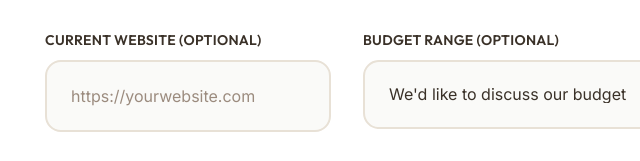
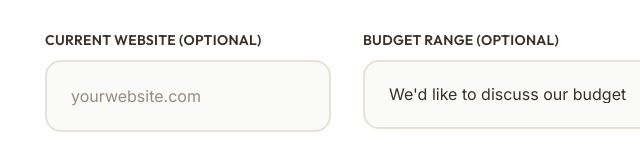
Before and after one commit to Ohlluu/Ohlluu, a website: page index.html in a window 1280 px wide. Shown: the part 9469-9630 px from the top of the page, 640-1280 px from the left. Drawn offline with Linux system fonts and the light colour scheme; animation ran at ten frames a second.

Commit message:
Accept website addresses without a URL scheme in contact form

```diff
--- a/index.html
+++ b/index.html
@@ -875,7 +875,7 @@
                         <div class="form-row">
                             <div class="form-group">
                                 <label for="website" class="form-label">Current Website (Optional)</label>
-                                <input type="url" id="website" name="website" class="form-input" maxlength="500" placeholder="https://yourwebsite.com">
+                                <input type="text" inputmode="url" autocomplete="url" id="website" name="website" class="form-input" maxlength="500" placeholder="yourwebsite.com">
                             </div>
                             <div class="form-group">
                                 <label for="budget" class="form-label">Budget Range (Optional)</label>
```
